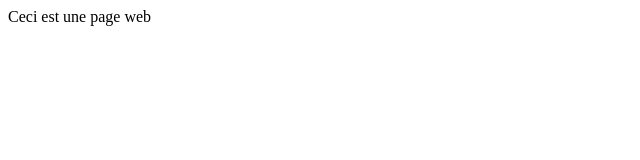
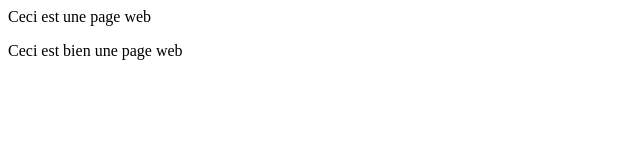
Before and after one commit to AmigoCap/CaptureData, a plain HTML site: page index.html in a window 1280 px wide. Shown: the whole page, without its empty margins (0-640 px from the left). Drawn offline with Linux system fonts and the light colour scheme.

Commit message:
Modification page web

```diff
--- a/index.html
+++ b/index.html
@@ -1 +1,2 @@
 <p>Ceci est une page web</p>
+<p>Ceci est bien une page web</p>
```
